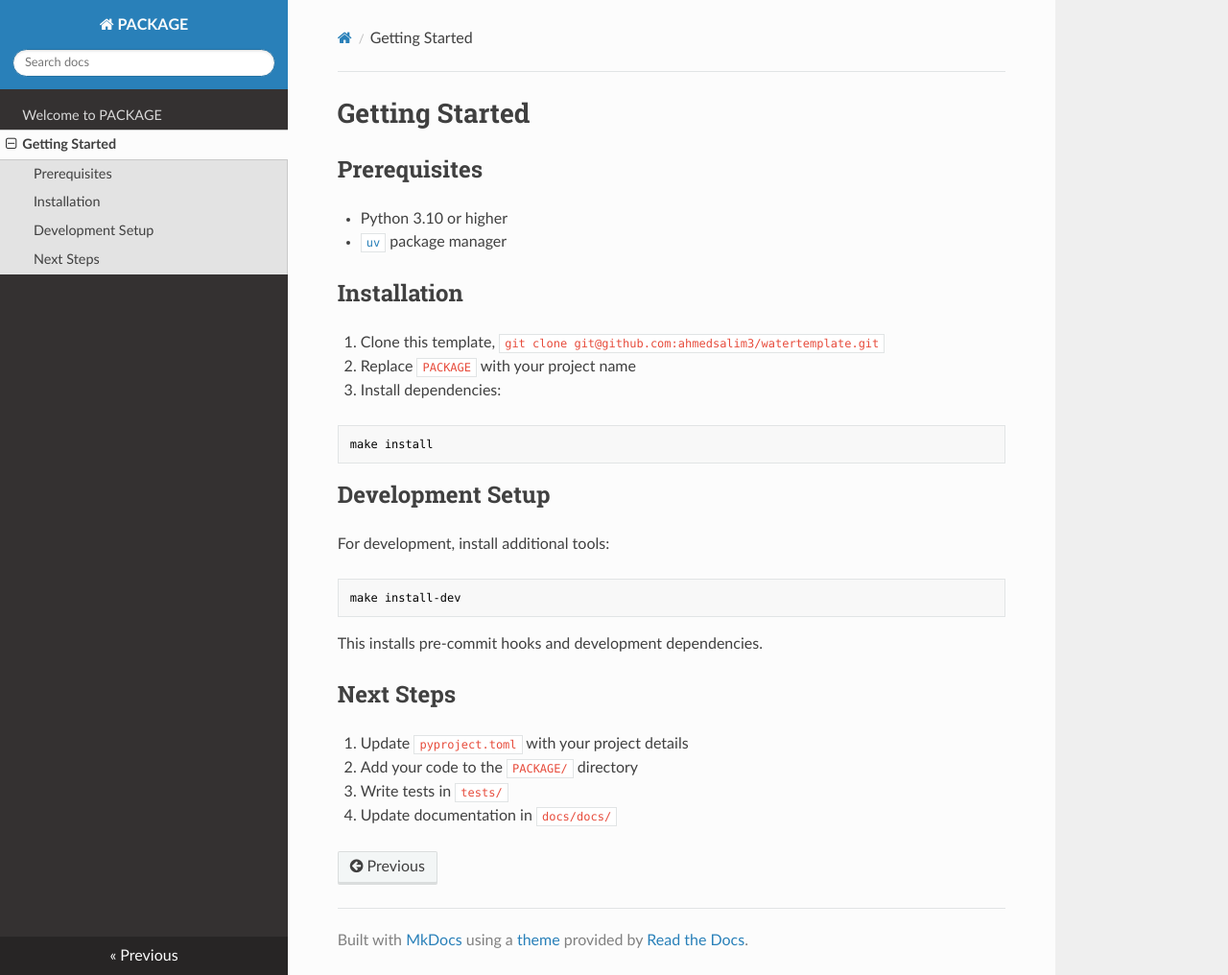
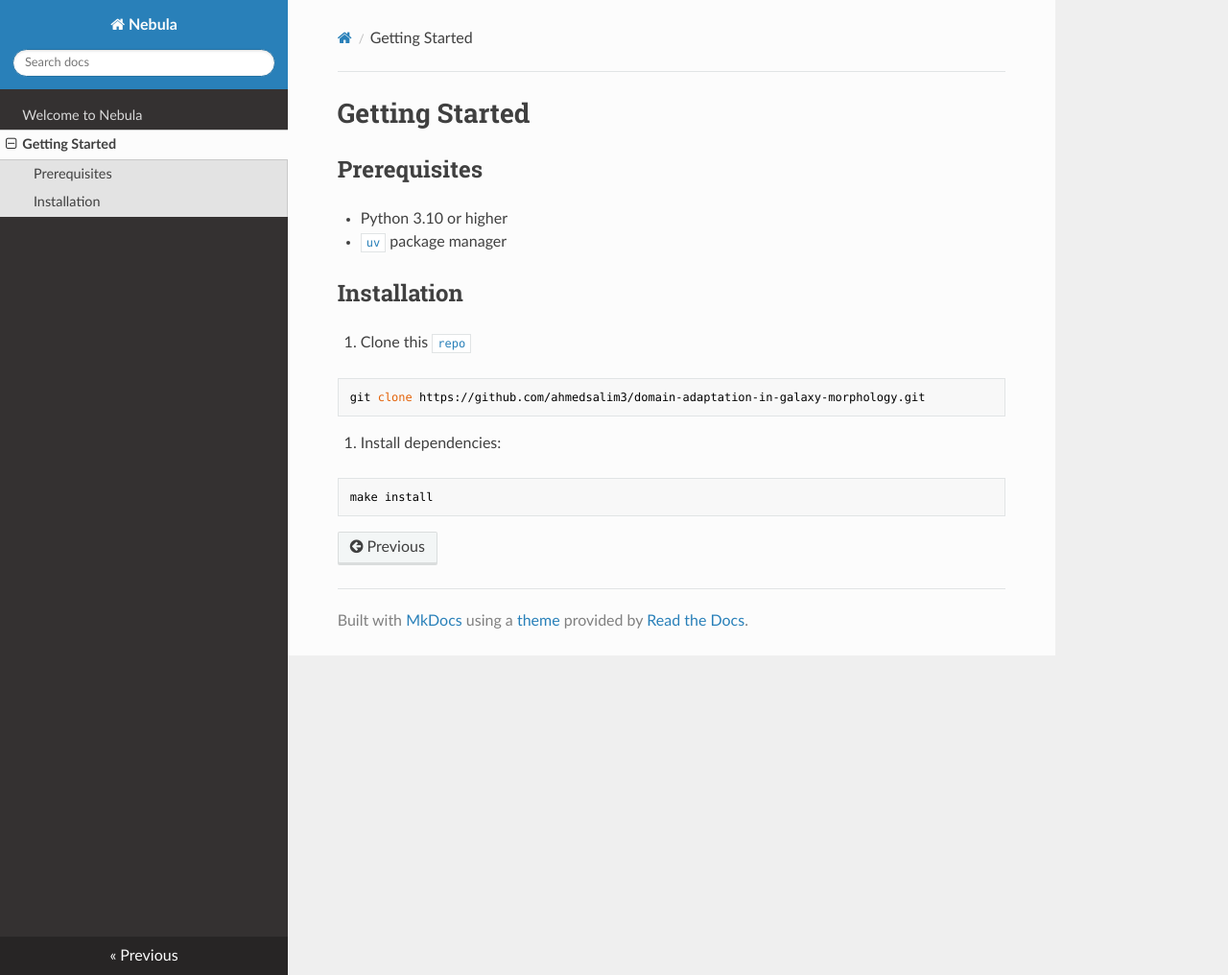
Before and after one commit to ahmedsalim3/iaifi-hackathon-2025, an MkDocs documentation site: the page built from docs/docs/getting-started.md, in a window 1280 px wide and 1016 px high. Shown: the whole window at 96% size. Built offline with MkDocs 1.6.1, drawn with Linux system fonts in a browser that asks for light colours; nearby versions of some CDN libraries.

Commit message:
initial commit

````diff
--- a/docs/docs/getting-started.md
+++ b/docs/docs/getting-started.md
@@ -8,27 +8,14 @@ Getting Started
 
 ## Installation
 
-1. Clone this template, `git clone git@github.com:ahmedsalim3/watertemplate.git`
-2. Replace `PACKAGE` with your project name
-3. Install dependencies:
+1. Clone this [`repo`](https://github.com/ahmedsalim3/domain-adaptation-in-galaxy-morphology.git)
+
+```bash
+git clone https://github.com/ahmedsalim3/domain-adaptation-in-galaxy-morphology.git
+```
+
+2. Install dependencies:
 
 ```bash
 make install
 ```
-
-## Development Setup
-
-For development, install additional tools:
-
-```bash
-make install-dev
-```
-
-This installs pre-commit hooks and development dependencies.
-
-## Next Steps
-
-1. Update `pyproject.toml` with your project details
-2. Add your code to the `PACKAGE/` directory
-3. Write tests in `tests/`
-4. Update documentation in `docs/docs/`
--- a/docs/mkdocs.yml
+++ b/docs/mkdocs.yml
@@ -1,7 +1,7 @@
-site_name: PACKAGE
+site_name: Nebula
 site_description: A Water Template
 site_author: Ahmed Salim
-site_url: https://ahmedsalim.github.io/watertemplate
+site_url: https://ahmedsalim.github.io/domain-adaptation-in-galaxy-morphology
 
 theme:
   name: readthedocs
--- a/pyproject.toml
+++ b/pyproject.toml
@@ -1,5 +1,5 @@
 [project]
-name = "PACKAGE"
+name = "nebula"
 description = "DESCRIPTION"
 readme = "README.md"
 dynamic = ["version"]
@@ -67,10 +67,10 @@ warn_unused_configs = true
 ignore_missing_imports = true
 
 [tool.setuptools]
-packages = ["PACKAGE"]
+packages = ["nebula"]
 
 [tool.setuptools_scm]
 # can be empty if no extra settings are needed, presence enables setuptools_scm
 
 [tool.setuptools.dynamic]
-version = {attr = "PACKAGE.version.__version__"}
+version = {attr = "nebula.version.__version__"}
````
Also changed, not shown: docs/docs/index.md (+2 -2 lines), README.md, nebula/version.py (renamed from PACKAGE/version.py).
